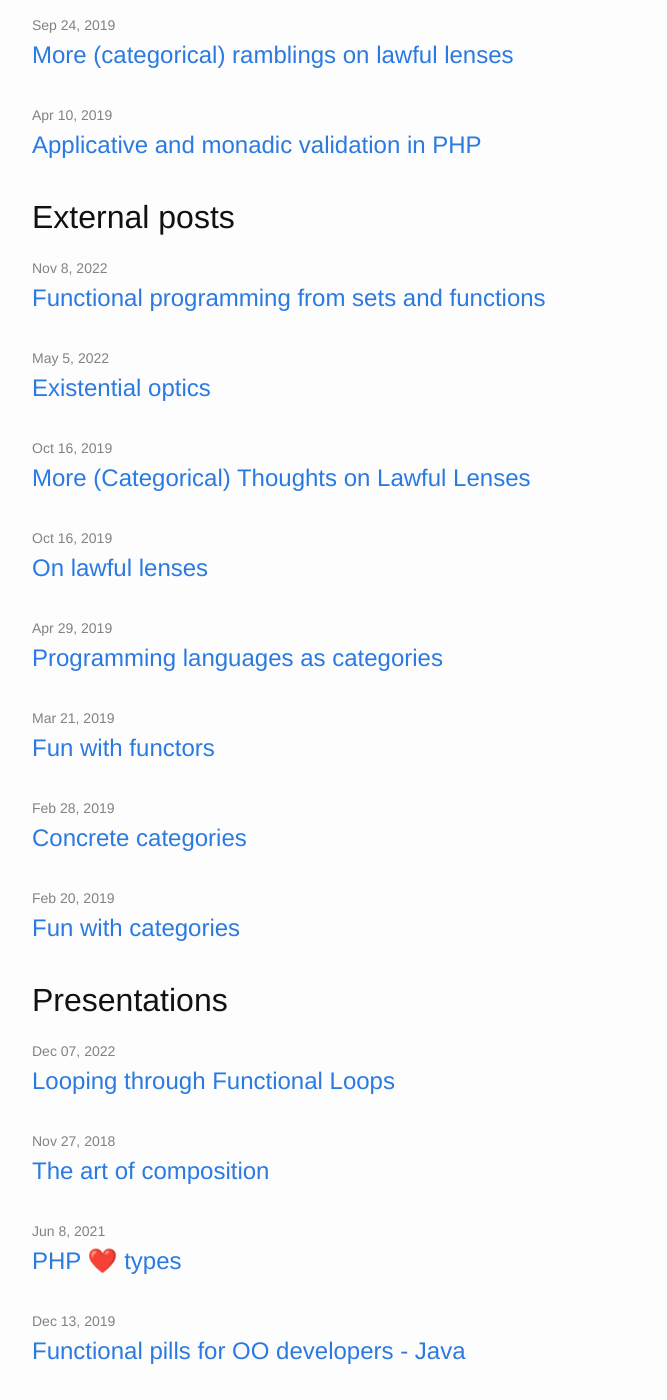
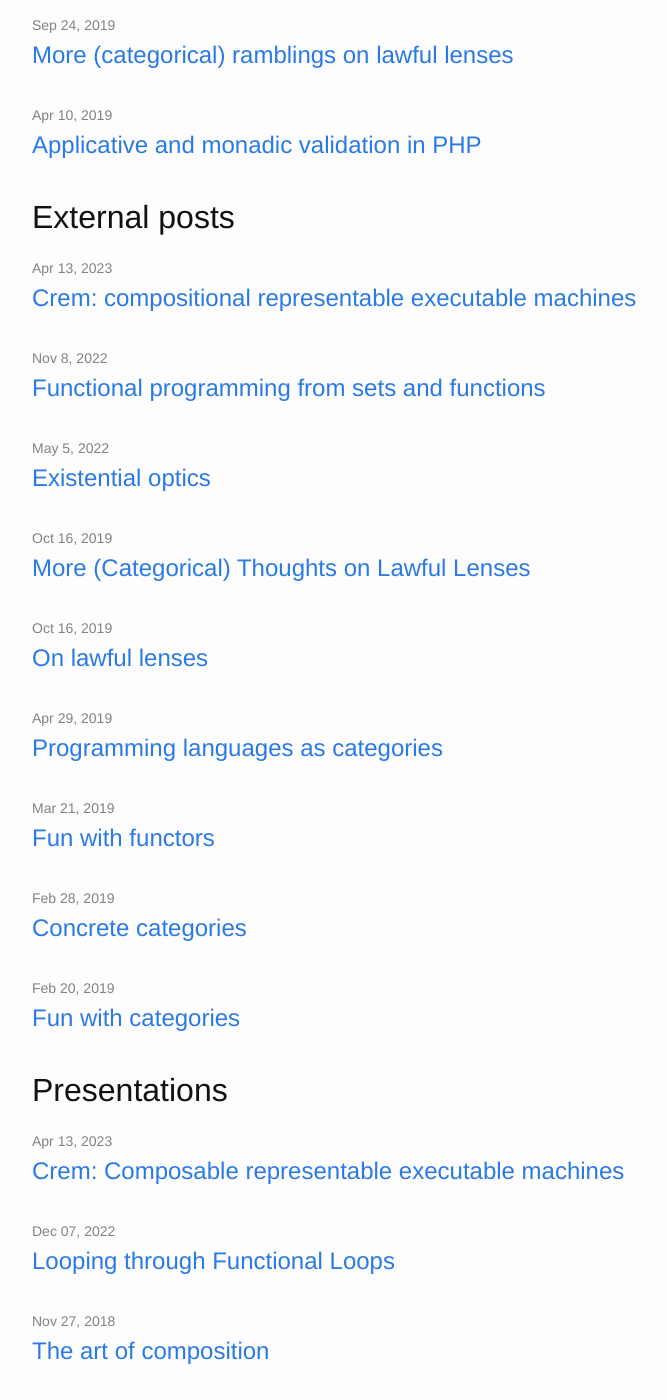
Before and after one commit to marcosh/marcosh.github.io, a Jekyll site: the page built from index.html, in a window 1280 px wide and 1400 px high, scrolled down 1312 px. Shown: the whole window, without its empty margins (238-905 px from the left). Built offline with Jekyll 4.4.1, drawn with Linux system fonts in a browser that asks for light colours; nearby versions of some CDN libraries.

Commit message:
some updates

```diff
--- a/_config.yml
+++ b/_config.yml
@@ -23,6 +23,10 @@ kramdown:
 categories: [presentations]
 
 external_posts:
+  - date: 2023-04-13 00:00:00 +0200
+    url: https://www.tweag.io/blog/2023-04-13-crem-state-machines/
+    title: "Crem: compositional representable executable machines"
+
   - date: 2022-11-08 00:00:00 +0200
     url: https://www.tweag.io/blog/2022-11-08-functional-programming-from-sets-and-functions/
     title: Functional programming from sets and functions
--- a/index.html
+++ b/index.html
@@ -38,6 +38,14 @@ layout: default
 
   <ul class="post-list">
     <li>
+        <span class="post-meta">Apr 13, 2023</span>
+
+        <h2>
+          <a class="post-link" href="https://hackmd.io/@CJO5VbycTsyzjGBytbwezQ/S1TOQyQGn#/">Crem: Composable representable executable machines</a>
+        </h2>
+    </li>
+
+    <li>
         <span class="post-meta">Dec 07, 2022</span>
 
         <h2>
```
Also changed, not shown: Gemfile (added, +9 -0 lines), about.md (+1 -1 lines), Gemfile.lock (added).
